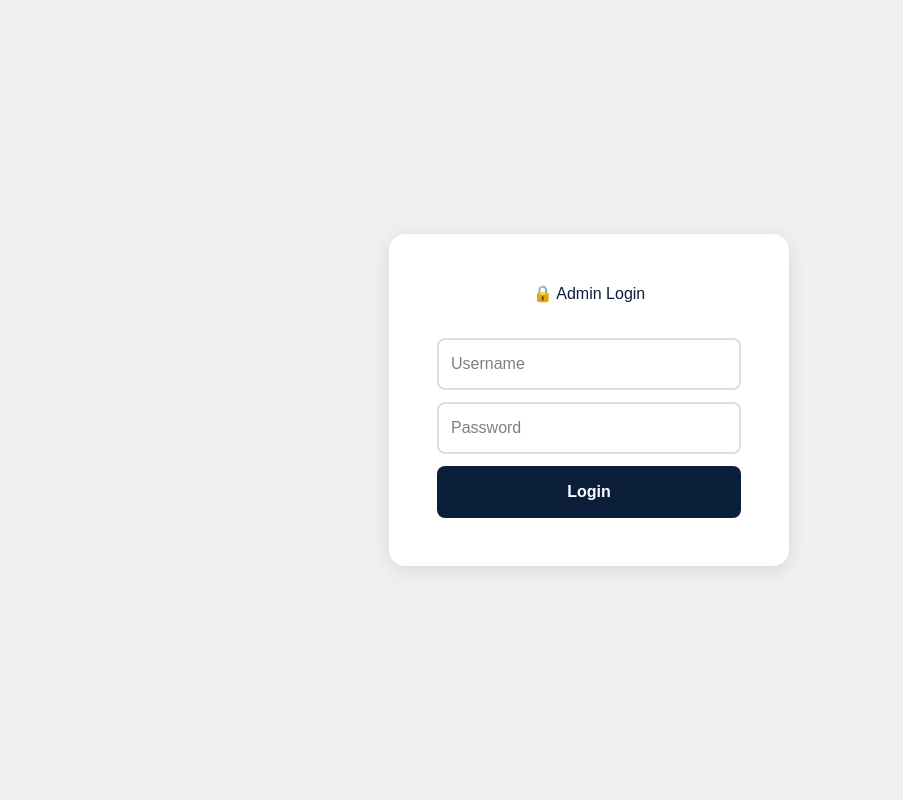
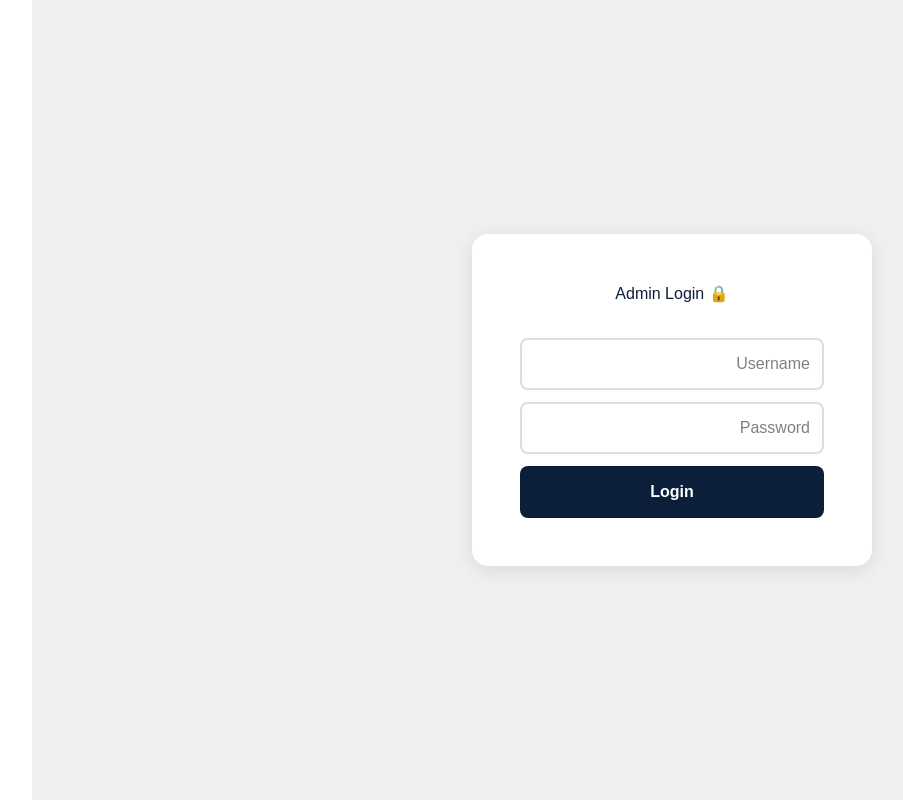
Before and after one commit to talarieli-ui/Car-Admin, a Next.js app: page /admin in a window 1280 px wide. Shown: the whole page, without its empty margins (51-954 px from the left). Built offline with nearby package versions, Linux system fonts and the light colour scheme.

Commit message:
Fix layout - clean viewport

```diff
--- a/app/layout.tsx
+++ b/app/layout.tsx
@@ -1,20 +1,9 @@
 import type { Metadata } from "next";
-import { Geist, Geist_Mono } from "next/font/google";
 import "./globals.css";
 
-const geistSans = Geist({
-  variable: "--font-geist-sans",
-  subsets: ["latin"],
-});
-
-const geistMono = Geist_Mono({
-  variable: "--font-geist-mono",
-  subsets: ["latin"],
-});
-
 export const metadata: Metadata = {
-  title: "Create Next App",
-  description: "Generated by create next app",
+  title: "Car Admin Panel",
+  description: "Admin panel for car management",
 };
 
 export default function RootLayout({
@@ -23,11 +12,11 @@ export default function RootLayout({
   children: React.ReactNode;
 }>) {
   return (
-    <html
-      lang="en"
-      className={`${geistSans.variable} ${geistMono.variable} h-full antialiased`}
-    >
-      <body className="min-h-full flex flex-col">{children}</body>
+    <html lang="he" dir="rtl">
+      <head>
+        <meta name="viewport" content="width=device-width, initial-scale=1.0" />
+      </head>
+      <body>{children}</body>
     </html>
   );
 }
```
